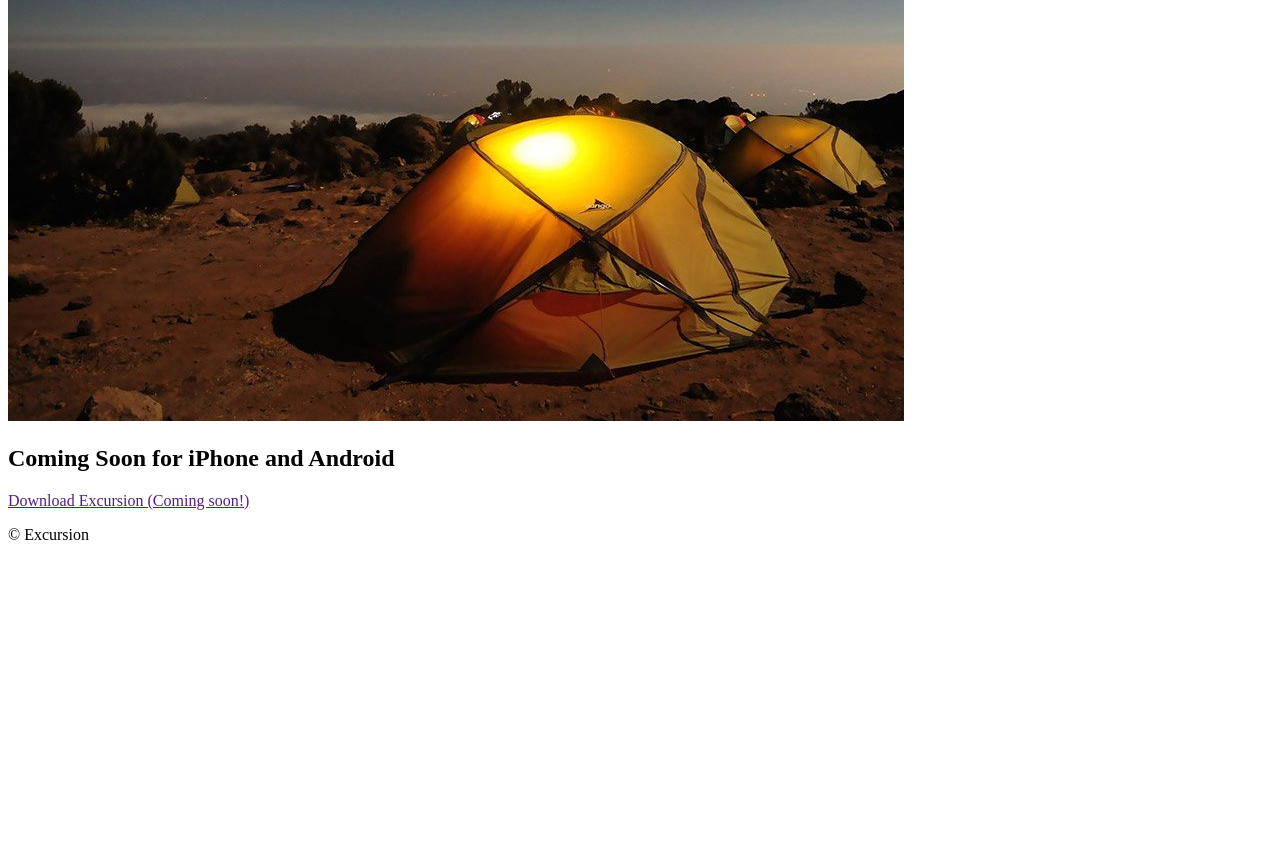
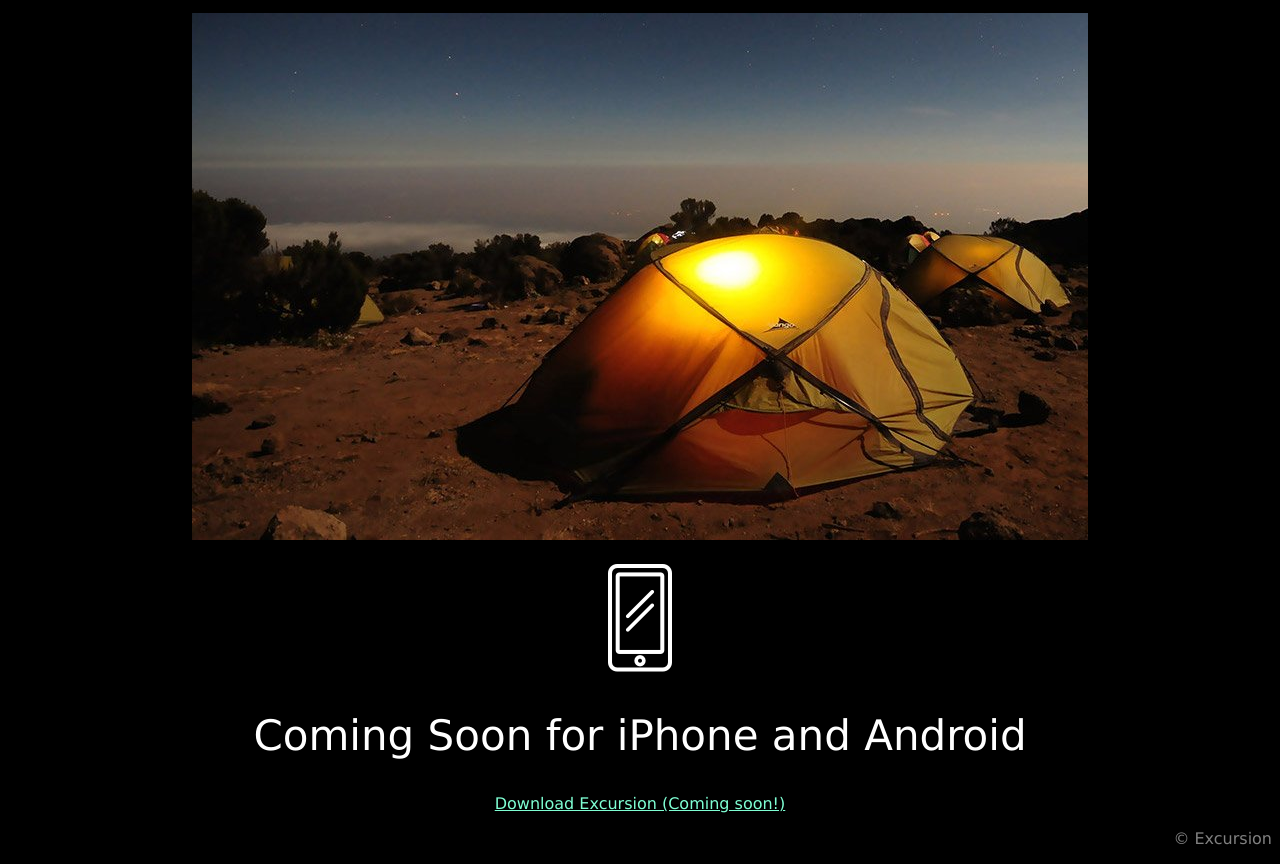
Before and after one commit to Bartrijnders/Excursion, a plain HTML site: page index.html in a window 1280 px wide. Shown: the part 459-1323 px from the top of the page. Before the commit the page ends 1019 px from the top, so only its background shows below. Drawn offline with Linux system fonts and the light colour scheme.

Commit message:
add css styling

```diff
--- a/index.html
+++ b/index.html
@@ -1,7 +1,7 @@
 <!DOCTYPE html>
 <html>
     <head>
-        <link href="./resources/css/style.css" rel="stylesheets" type="text/css">
+        <link href="./resources/css/style.css" rel="stylesheet" type="text/css">
         <title>Excursion App (coming soon)</title>
     </head>
     <body>
@@ -11,14 +11,16 @@
         </header>
         <main>
             <section>
-                <video autoplay muted>
+                <video autoplay muted class="imageTopMargin">
                     <source src="./resources/videos/excursion.mp4" type="video/mp4">
                         Your browser does not support this video.
                 </video>
                 <h2>Your personal travel guide</h2>
                 <p>Excursion remembers places you like, and recommends new points of interest around you.</p>
                 <img src="resources/images/camp.jpg" alt="tent at a campfire at night"/>
-                <img src="./resources/images/phone.png" alt="outline of a phone"/>
+            </section>
+            <section >
+                <img src="./resources/images/phone.png" alt="outline of a phone" class="imageTopMargin"/>
                 <h2>Coming Soon for iPhone and Android</h2>
                 <a href="">Download Excursion (Coming soon!)</a>
             </section>
--- a/resources/css/style.css
+++ b/resources/css/style.css
@@ -0,0 +1,34 @@
+html {
+    background-color: black;
+    text-align: center;
+    font-family: Verdana, Geneva, Tahoma, sans-serif;
+}
+
+h1 {
+    color: white;
+    font-weight: normal;
+    font-size: 50px;
+}
+
+h2 {
+    font-size: 42px;
+    font-weight: 300;
+    color: white;
+}
+
+p{
+    color:gray;
+    size: 21px;
+}
+a{
+    font-size: 16px;
+    color: aquamarine;
+}
+
+footer{
+    text-align: right;
+}
+
+.imageTopMargin {
+    margin-top: 20px;
+}
```
Also changed, not shown: 1 other file.
